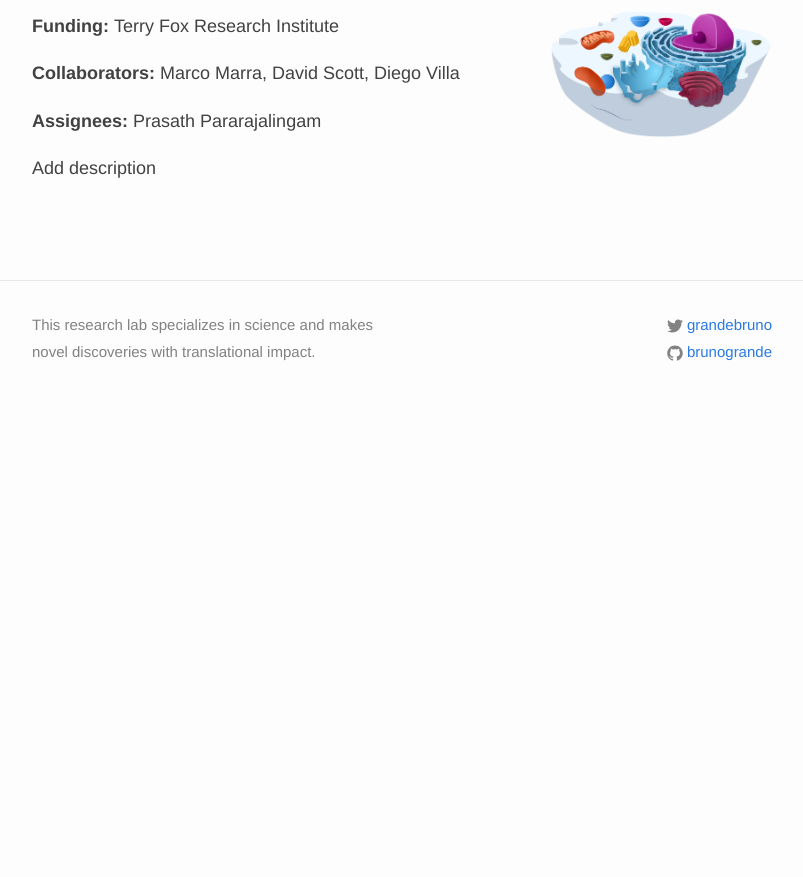
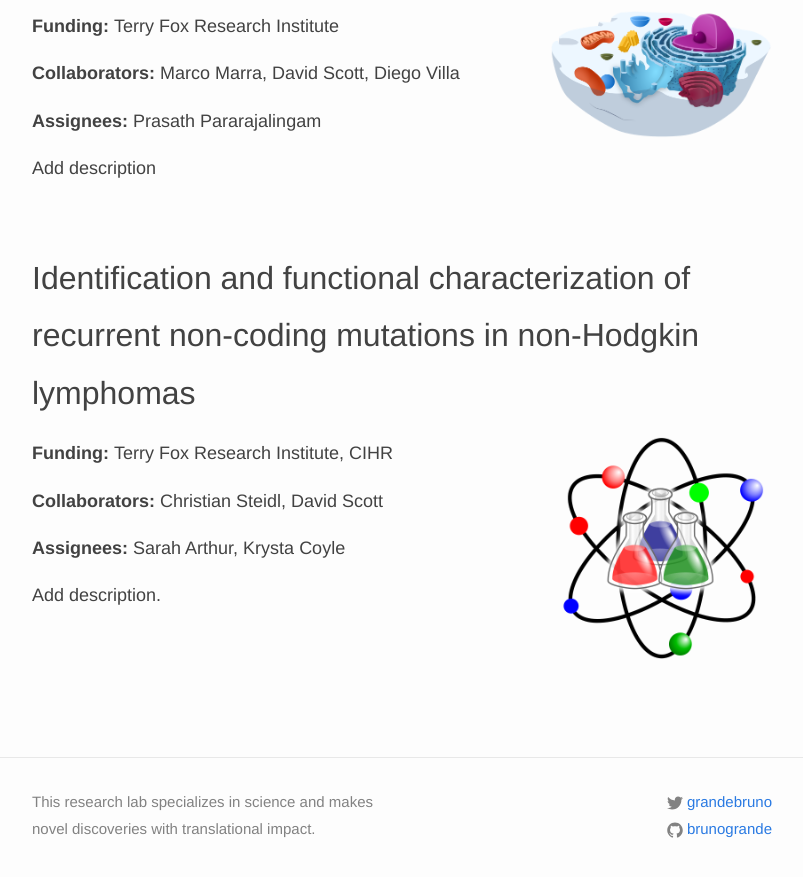
Before and after one commit to BrunoGrandePhD/guild, a Jekyll site: the page built from _pages/projects/index.md, in a window 1280 px wide and 900 px high, scrolled down 806 px. Shown: the top 877 px of the window, without its empty margins (238-1041 px from the left). Built offline with Jekyll 4.4.1, drawn with Linux system fonts in a browser that asks for light colours; nearby versions of some CDN libraries; before the commit the page ends 1231 px from its top, so only the background shows below that.

Commit message:
Update projects.yml

```diff
--- a/_data/projects.yml
+++ b/_data/projects.yml
@@ -13,3 +13,11 @@
   collaborators: Marco Marra, David Scott, Diego Villa
   assignees: Prasath Pararajalingam
   photo: biology.png
+
+- name: Identification and functional characterization of recurrent non-coding mutations in non-Hodgkin lymphomas
+  description: >
+    Add description.
+  funding: Terry Fox Research Institute, CIHR
+  collaborators: Christian Steidl, David Scott
+  assignees: Sarah Arthur, Krysta Coyle
+  photo: science.png
```
